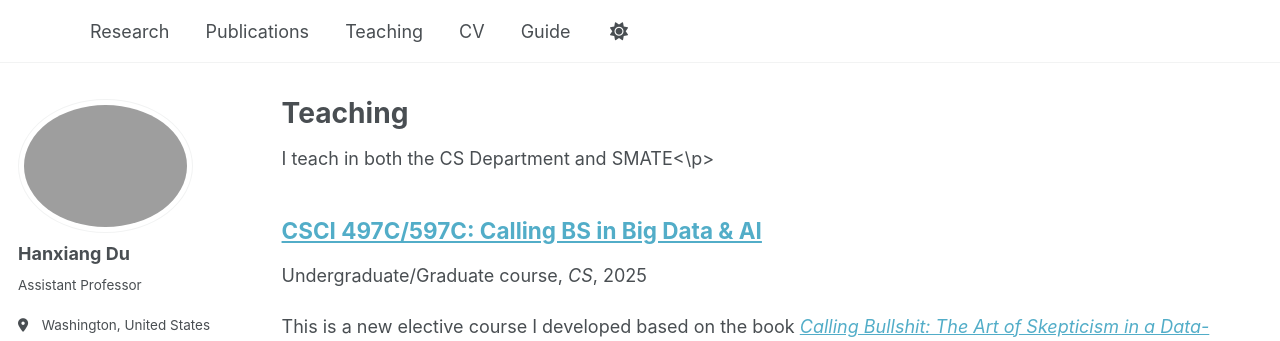
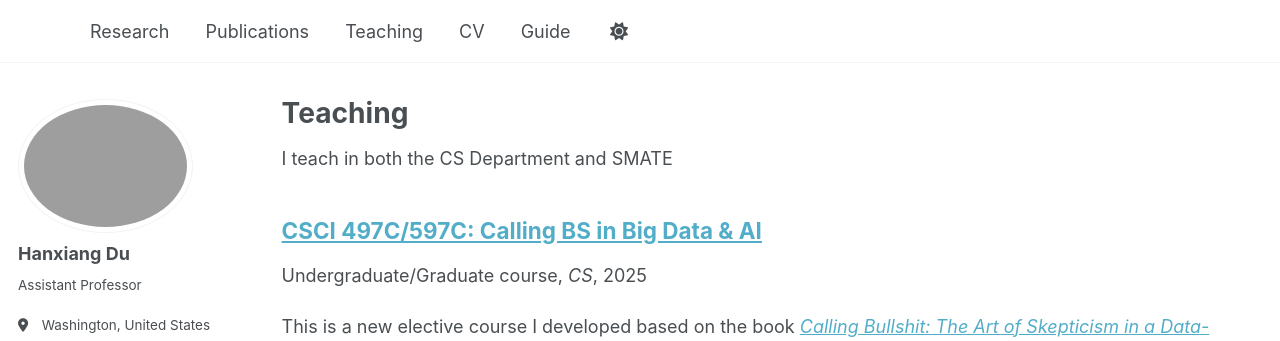
Before and after one commit to HXDU/HD.github.io, a Jekyll site: the page built from _pages/teaching.html, in a window 1280 px wide and 1028 px high. Shown: the top 341 px of the window. Built offline with Jekyll 4.4.1, drawn with Linux system fonts in a browser that asks for light colours; some web fonts are replaced; a script that is not in the unit is left out.

```diff
--- a/_pages/teaching.html
+++ b/_pages/teaching.html
@@ -6,7 +6,7 @@ author_profile: true
 ---
 
 {% include base_path %}
-<p>I teach in both the CS Department and SMATE<\p>
+<p>I teach in both the CS Department and SMATE</p>
 {% for post in site.teaching reversed %}
   {% include archive-single.html %}
 {% endfor %}
```
